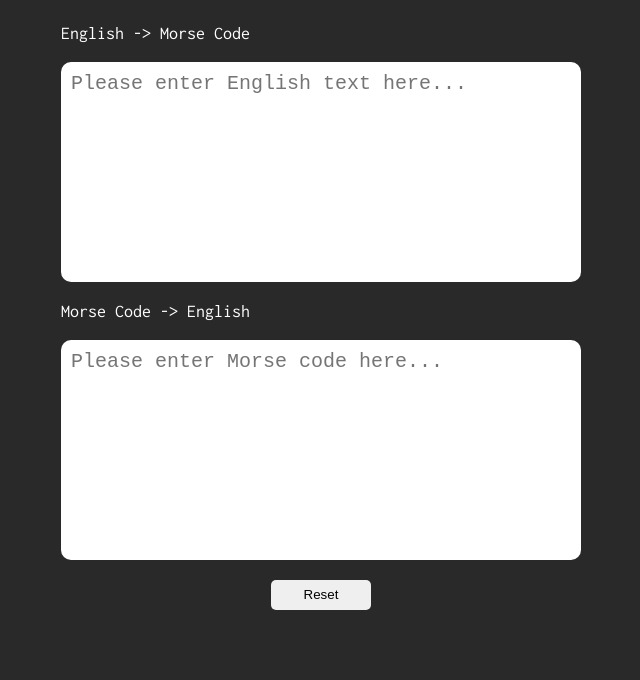
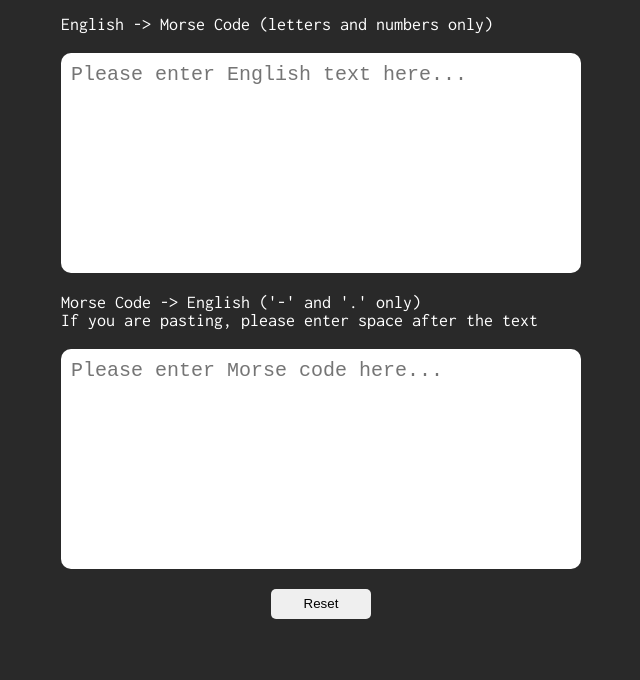
Before and after one commit to gulama2008/morse-code-translator, a website with bundled scripts: page index.html in a window 1280 px wide. Shown: the part 120-800 px from the top of the page, without its empty margins (319-959 px from the left). Built offline with nearby package versions, Linux system fonts and the light colour scheme.

Commit message:
amends morse to english event callback function

```diff
--- a/index.html
+++ b/index.html
@@ -15,9 +15,12 @@
         <h1>Morse Code Translator</h1>
     </header>
     <form action="" class="translator">
-        <label for="textEng" class="title title--english">English -> Morse Code</label>
+        <label for="textEng" class="title title--english">English -> Morse Code (letters and numbers only)</label>
         <textarea name="english" id="textEng" placeholder="Please enter English text here..."></textarea>
-        <label for="textMorse" class="title title--morse">Morse Code -> English</label>
+        <label for="textMorse" class="title title--morse">
+            <p>Morse Code -> English ('-' and '.' only)</p>
+            <p>If you are pasting, please enter space after the text</p>
+        </label>
         <textarea name="morse" id="textMorse" placeholder="Please enter Morse code here..."></textarea>
         <button type="reset">Reset</button>
     </form>
--- a/scripts/script.js
+++ b/scripts/script.js
@@ -21,4 +21,11 @@ const addTranslateFunc = (e,elementDestination,func) => {
 
 textEng.addEventListener('input', e => { addTranslateFunc(e,textMorse,engToMorse)})
 
-textMorse.addEventListener('input', e => {addTranslateFunc(e,textEng,morseToEng)});
+// textMorse.addEventListener('input', e => {addTranslateFunc(e,textEng,morseToEng)});
+
+textMorse.addEventListener('keyup', e => {
+    console.log(e);
+    if (e.keyCode === 191 || e.keyCode === 32) {
+        addTranslateFunc(e, textEng, morseToEng);
+    }
+})
```
